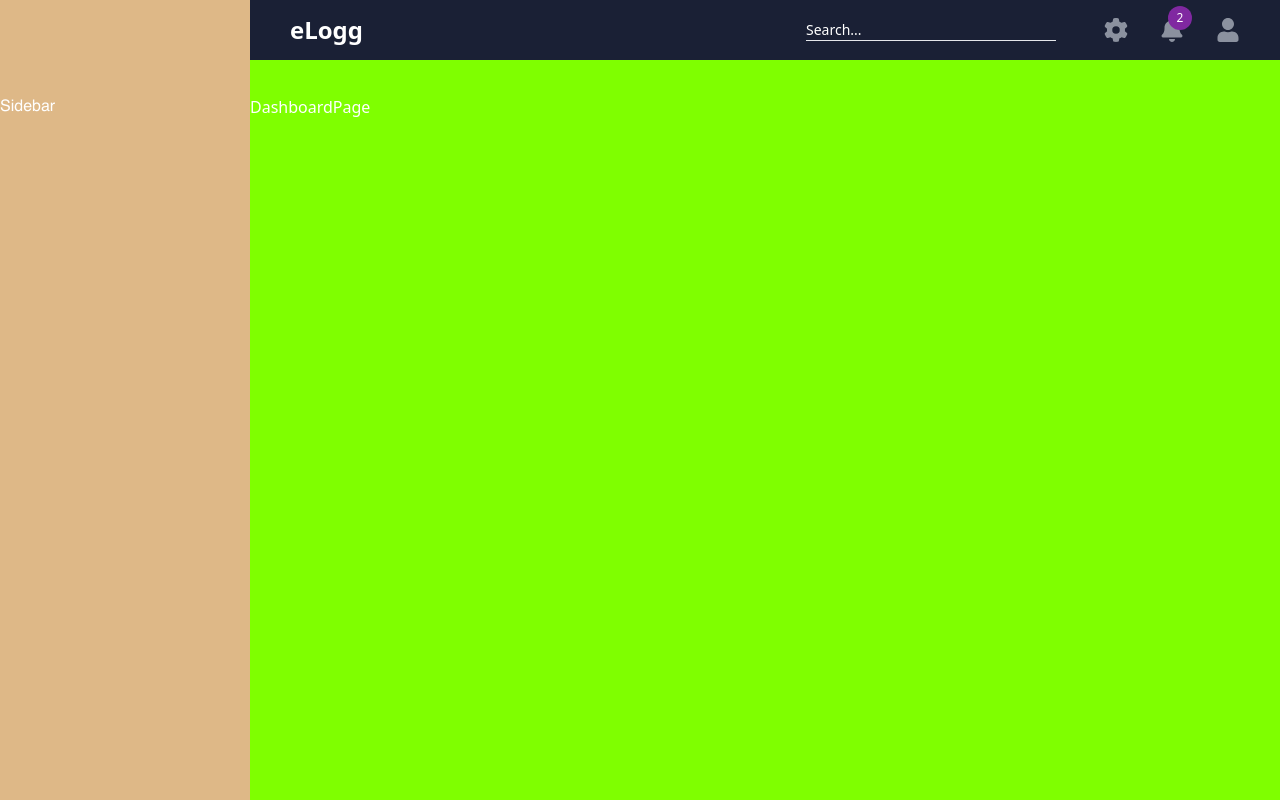
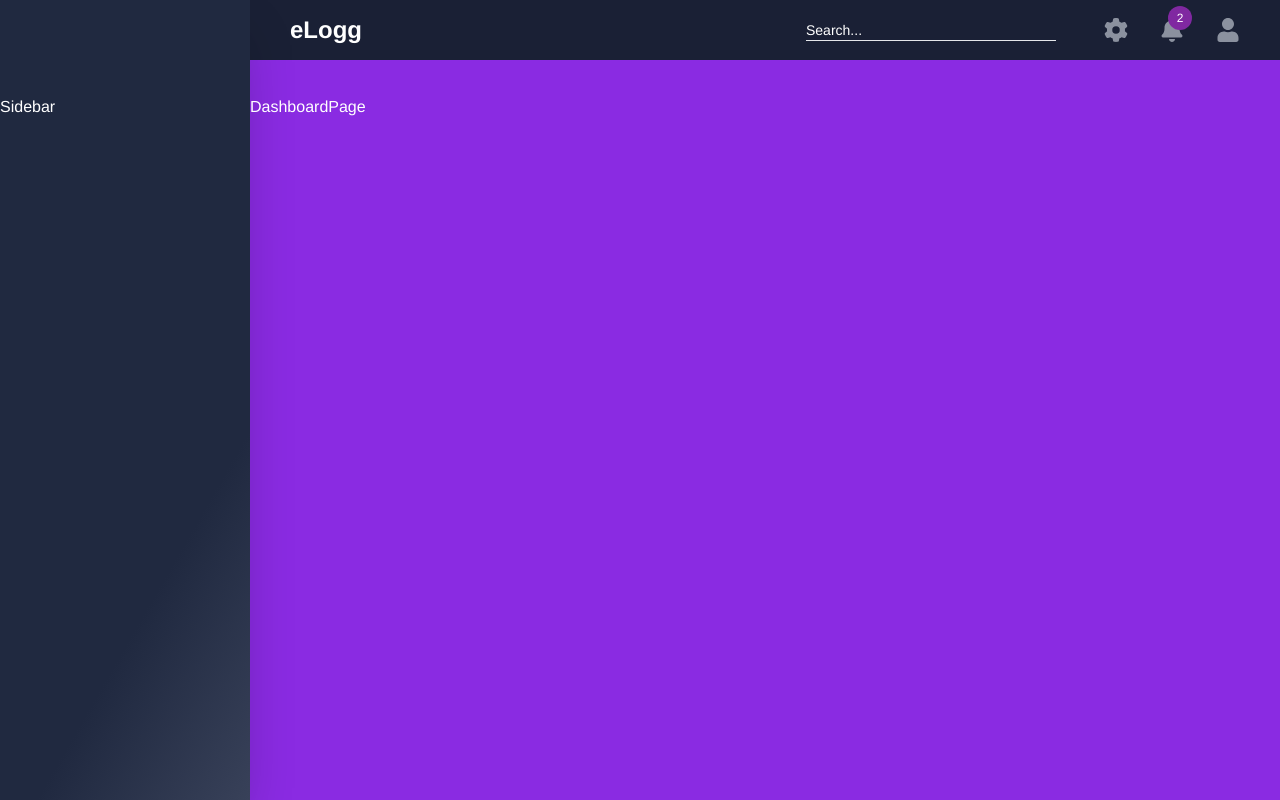
Before and after one commit to chrisbekk/e-logg, a React (Vite) app: page /auth in a window 1280 px wide. Built offline with nearby package versions, Linux system fonts and the light colour scheme.

Commit message:
Minor changes to sidebar

```diff
--- a/src/components/sidebar/Sidebar.tsx
+++ b/src/components/sidebar/Sidebar.tsx
@@ -1,6 +1,6 @@
 export const Sidebar = () => {
   return (
-    <aside className="grid__layout__sidebar">
+    <aside className="grid__layout__sidebar shadow-2xl">
       <h1 className=" font-helvetica">Sidebar</h1>
     </aside>
   );
--- a/src/index.css
+++ b/src/index.css
@@ -28,14 +28,18 @@
 }
 
 .grid__layout__sidebar {
-  background-color: burlywood;
+  background: linear-gradient(
+    120deg,
+    rgba(32, 41, 64, 1) 70%,
+    rgba(56, 65, 89, 1) 100%
+  );
   grid-area: sidebar;
   width: 250px;
   padding-top: 95px;
 }
 
 .grid__layout__main {
-  background-color: chartreuse;
+  background-color: '#1A2035';
   grid-area: main;
   padding-top: 35px;
 }
--- a/src/layout/Layout.tsx
+++ b/src/layout/Layout.tsx
@@ -11,7 +11,7 @@
   const { setIsAuth } = useContext(authContext);
 
   return (
-    <div className="grid__layout__container text-white subpixel-antialiased">
+    <div className="grid__layout__container font-helvetica font-light text-white subpixel-antialiased">
       <Header title="eLogg" />
       <Sidebar />
       <main className="grid__layout__main">
```
